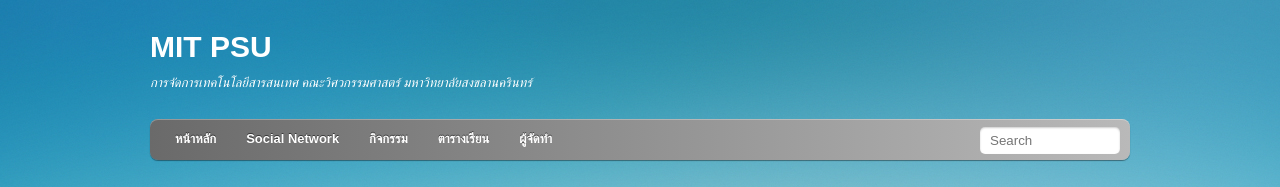
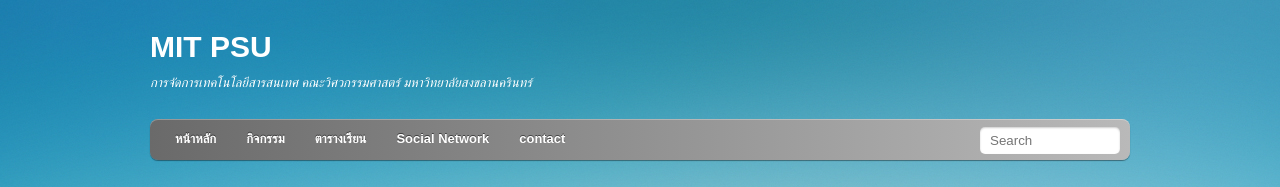
Before and after one commit to s5710121075/MIT, a plain HTML site: page index.html in a window 1280 px wide. Shown: the top 187 px of the page. Drawn offline with Linux system fonts and the light colour scheme.

Commit message:
Edit Index

```diff
--- a/index.html
+++ b/index.html
@@ -40,10 +40,10 @@
 		<nav>
 			<ul id="main-nav" class="clearfix">
 				<li><a href="index.html">หน้าหลัก</a></li>
-				<li><a href="Social.html">Social Network</a></li>
-				<li><a href="activity.html">กิจกรรม</a> </li>
-				<li><a href="course.html">ตารางเรียน</a></li>
-				<li><a href="admi.html">ผู้จัดทำ</a></li>
+				<li><a href="activity.html">กิจกรรม</a></li>
+				<li><a href="academic.html">ตารางเรียน</a></li>
+				<li><a href="social.html">Social Network</a> </li>
+				<li><a href="contact.html">contact</a></li>
 			</ul>
 			<!-- /#main-nav -->
 		</nav>
```
